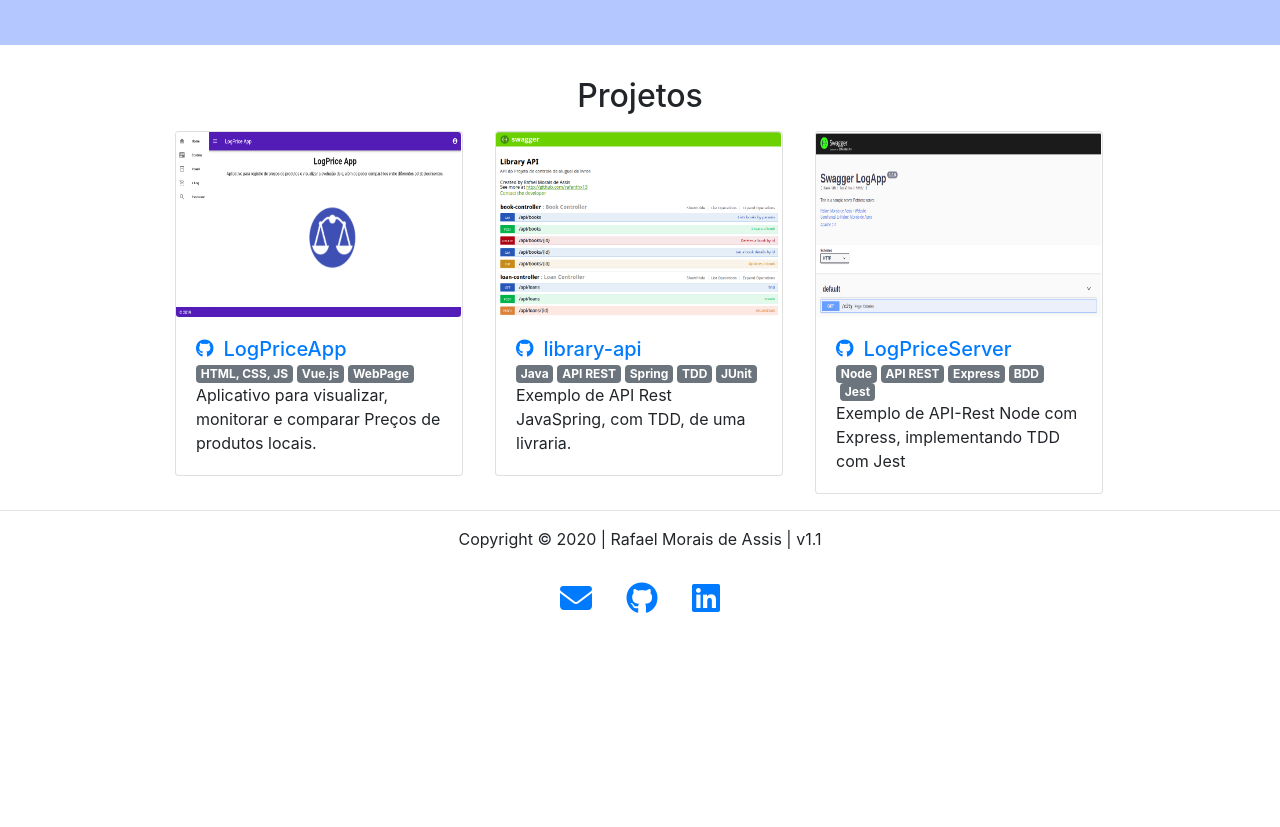
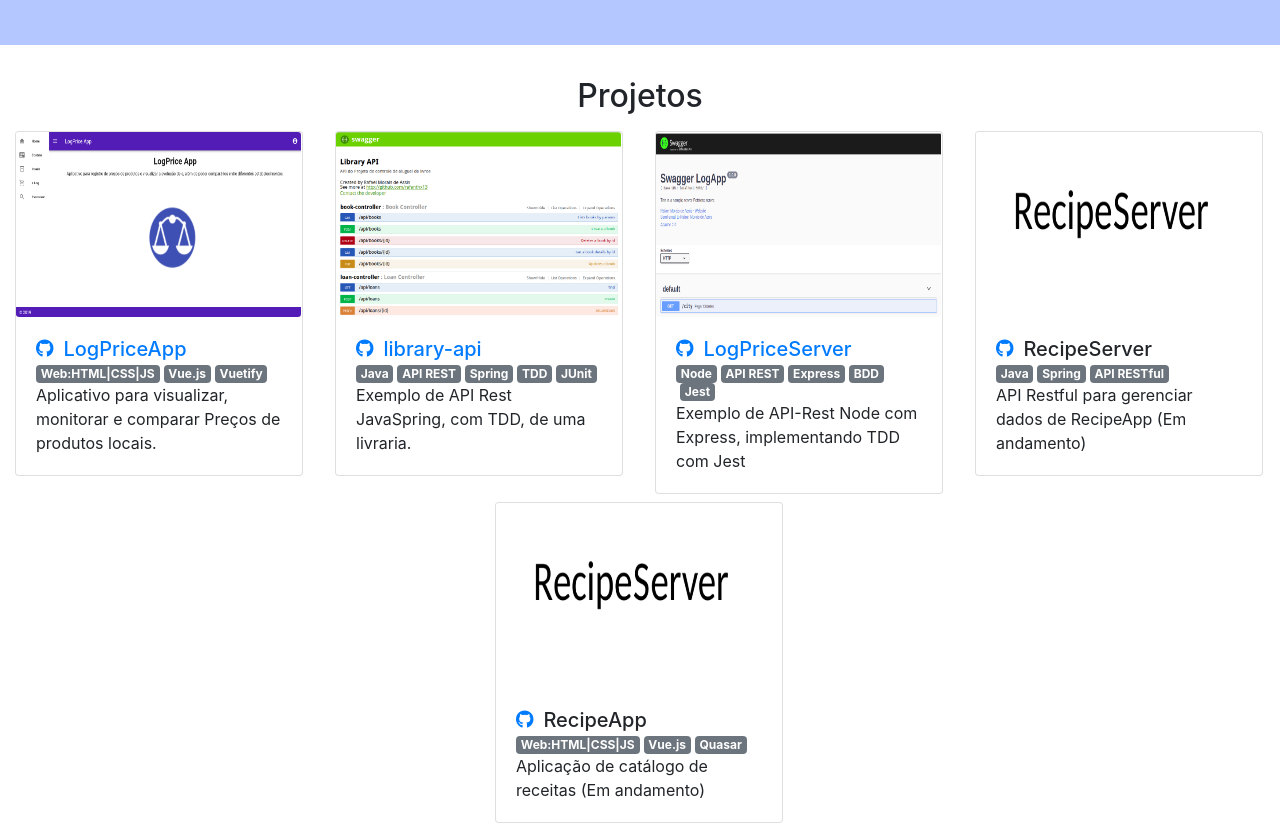
Before and after one commit to rafanthx13/rafanthx13.github.io, a plain HTML site: page index.html in a window 1280 px wide. Shown: the part 1140-1967 px from the top of the page. Before the commit the page ends 1769 px from the top, so only its background shows below. Drawn offline with nearby package versions, Linux system fonts and the light colour scheme.

Commit message:
add recipe server and app

```diff
--- a/index.html
+++ b/index.html
@@ -5,7 +5,14 @@
 	<meta http-equiv="Content-Type" content="text/html; charset=utf-8">
 	<meta name="viewport" content="width=device-width, initial-scale=1">
 	<!-- <meta http-equiv="refresh" content="10">  favicon.ico -->
+
 	<meta charset="utf-8">
+	<meta name="description" content="Portifolio Personal">
+	<meta name="keywords" content="Personal, Portifolio, Project, Contact, Rafael Morais de Assis">
+	<meta name="author" content="Rafael Morais de Assis">
+
+	<title>Rafael Morais de Assis</title>
+
 	<link rel="shortcut icon" href="imgs/favicon.ico" type="image/x-icon">
 	<link rel="icon" href="imgs/favicon.ico" type="image/x-icon">
 	<link rel="stylesheet" href="https://stackpath.bootstrapcdn.com/bootstrap/4.4.1/css/bootstrap.min.css" integrity="sha384-Vkoo8x4CGsO3+Hhxv8T/Q5PaXtkKtu6ug5TOeNV6gBiFeWPGFN9MuhOf23Q9Ifjh" crossorigin="anonymous">
@@ -29,7 +36,7 @@
 			<div class="mt-5 text-center mb-5">
 				<img id="my-photo" src="./imgs/my_foto.jpg" alt="avatar" class="img-circle img-responsive center-block">
 				<h1>Rafael Morais de Assis</h1>
-				<p>Olá. Sou umm Estudante Graduando de Computação e desenvolvedor Full-Stack e um entusiasta de Machine Learning.</p>
+				<p>Olá. Sou um Estudante Graduando de Computação e desenvolvedor Full-Stack e um entusiasta de Machine Learning.</p>
 			</div>
 		</div>
 	</div>
@@ -113,9 +120,9 @@
 				  	</a>
 				  </div>
 				  <div class="badge-content">
-				  	<span class="badge badge-secondary">HTML, CSS, JS</span>
+				  	<span class="badge badge-secondary">Web:HTML|CSS|JS</span>
 				  	<span class="badge badge-secondary ml-1">Vue.js</span>
-				  	<span class="badge badge-secondary ml-1">WebPage</span>
+				  	<span class="badge badge-secondary ml-1">Vuetify</span>
 				  </div>
 
 				    <p class="card-text">Aplicativo para visualizar, monitorar e comparar Preços de produtos locais.</p>
@@ -163,11 +170,51 @@
 				  		<div class="badge-content">
 			  			<span class="badge badge-secondary">Node</span>
 			  			<span class="badge badge-secondary ml-1">API REST</span>
-							<span class="badge badge-secondary ml-1">Express</span>
+						<span class="badge badge-secondary ml-1">Express</span>
 				  		<span class="badge badge-secondary ml-1">BDD</span>
 				  		<span class="badge badge-secondary ml-1">Jest</span>
 			  		</div>
 				    <p class="card-text">Exemplo de API-Rest Node com Express, implementando TDD com Jest</p>
+				  </div>
+				</div>
+			</div>
+
+			<div class="col-lg-3 mt-2 project">
+				<div class="card" style="width: 18rem;">
+				  <img src="imgs/projects/recipeServer.png" class="card-img-top thumbnail rounded-sm" alt="...">
+				  <div class="card-body text-wrap">
+				  	<div class="d-flex flex-row">
+				  		<a href="https://github.com/rafanthx13/recipe-server">
+				  		<i class="fab fa-github git-link"></i>
+				  	</a>
+		  			<h5 class="card-title">RecipeServer</h5>
+				  	</div>
+				  		<div class="badge-content">
+			  			<span class="badge badge-secondary">Java</span>
+			  			<span class="badge badge-secondary ml-1">Spring</span>
+			  			<span class="badge badge-secondary ml-1">API RESTful</span>
+			  		</div>
+				    <p class="card-text">API Restful para gerenciar dados de RecipeApp (Em andamento)</p>
+				  </div>
+				</div>
+			</div>
+
+			<div class="col-lg-3 mt-2 project">
+				<div class="card" style="width: 18rem;">
+				  <img src="imgs/projects/recipeServer.png" class="card-img-top thumbnail rounded-sm" alt="...">
+				  <div class="card-body text-wrap">
+				  	<div class="d-flex flex-row">
+				  	<a href="https://github.com/rafanthx13/recipe-app">
+				  		<i class="fab fa-github git-link"></i>
+				  	</a>
+		  			<h5 class="card-title">RecipeApp</h5>
+				  	</div>
+				  		<div class="badge-content">
+			  			<span class="badge badge-secondary">Web:HTML|CSS|JS</span>
+			  			<span class="badge badge-secondary ml-1">Vue.js</span>
+						<span class="badge badge-secondary ml-1">Quasar</span>
+			  		</div>
+				    <p class="card-text">Aplicação de catálogo de receitas (Em andamento)</p>
 				  </div>
 				</div>
 			</div>
```
Also changed, not shown: README.md, imgs/projects/recipeApp.png (added), imgs/projects/recipeServer.png (added).
